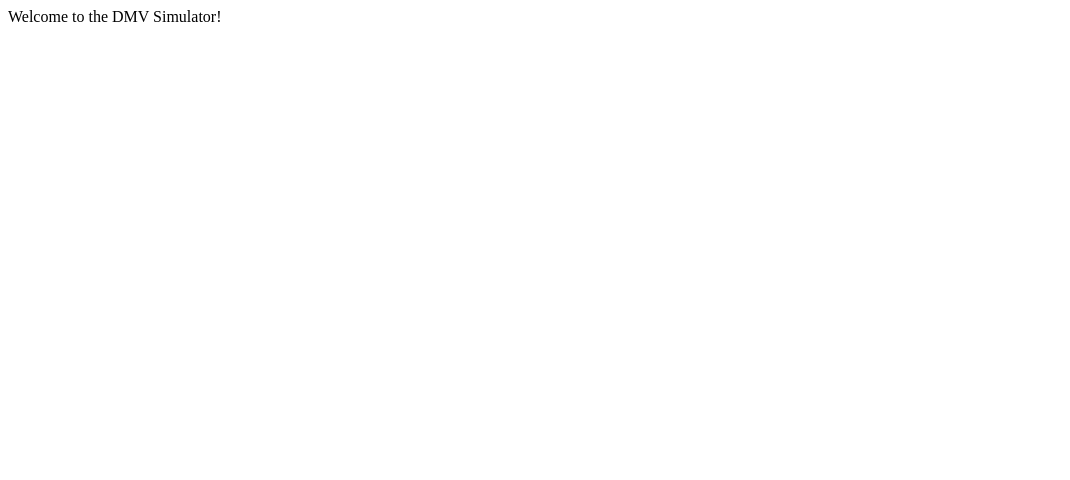
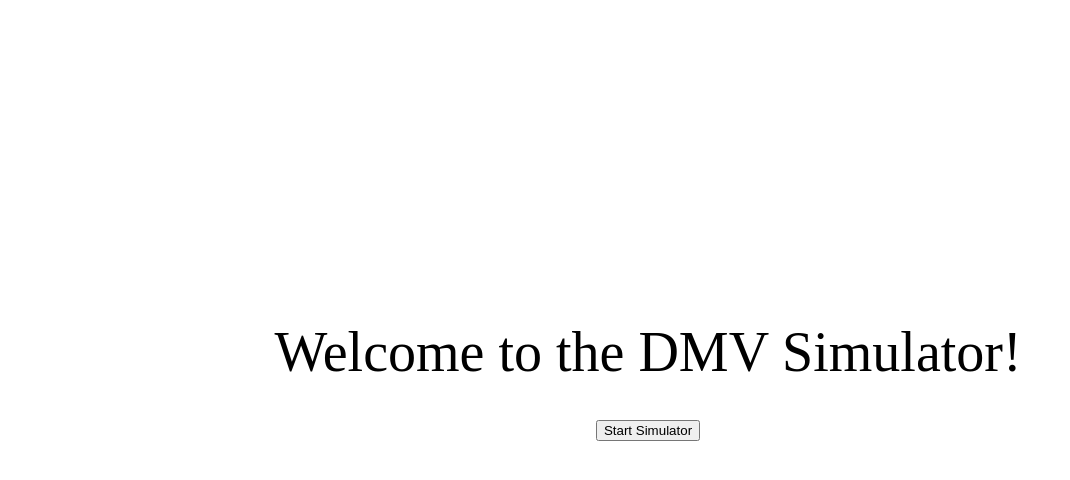
Before and after one commit to awlevin/WildSnacks, a website: page dmvsimulator.com/index.html in a window 1280 px wide. Shown: the whole page, without its empty margins (0-1070 px from the left). Drawn offline with Linux system fonts and the light colour scheme.

Commit message:
dmv done

```diff
--- a/dmvsimulator.com/index.html
+++ b/dmvsimulator.com/index.html
@@ -2,11 +2,41 @@
 <html>
 <head>
 	<title>DMV Simulator</title>
+	<style>
+		#main {
+		    position: absolute;
+		    top: 40%;
+		    width: 100%;
+		    text-align: center;
+		    font-size: 3.5em;
+		}
+
+		#warnings {
+			position: absolute;
+		    top: 10%;
+		    width: 100%;
+		   	color  : red;
+		    text-align: center;
+		    font-size: 1.5em;
+		}
+
+		#loader {
+			font-size: 200%;
+		}
+
+		@keyframes blink {50% { color: transparent }}
+		.loader__dot { animation: 1s blink infinite }
+		.loader__dot:nth-child(2) { animation-delay: 250ms }
+		.loader__dot:nth-child(3) { animation-delay: 500ms }
+	</style>
 	<script type="text/javascript" src="main.js"></script>
 </head>
-<body>
+<body onload="init()" onkeypress="annoy()">
+	<div id="warnings"></div>
 	<span id="main">
-		Welcome to the DMV Simulator!
+		<div id="phrase"></div>
+		<div id="options"></div>
+		<div id="loader"><span class="loader__dot">.</span><span class="loader__dot">.</span><span class="loader__dot">.</span></div>
 	</span>
 </body>
 </html>
--- a/dmvsimulator.com/main.js
+++ b/dmvsimulator.com/main.js
@@ -0,0 +1,115 @@
+var stages = [
+	{
+		"phrase" : "Welcome to the DMV Simulator!",
+		"options" : ["Start Simulator"]
+	},
+	{
+		"phrase" : "Currently on Lunch break",
+		"options" : []
+	},
+	{
+		"phrase" : "What are you here for today?",
+		"options" : ["Renew license", "Take driving test", "Say hi to us" ]
+	},
+	{
+		"phrase" : "We are Currently busy, please wait",
+		"options" : []
+	},
+	{
+		"phrase" : "We are closed due to National Puppy Day, please come by tomorrow",
+		"options" : []
+	},
+	{
+		"phrase" : "We are closed due to National Twilight Zone Day, please come by tomorrow",
+		"options" : []
+	},
+	{
+		"phrase" : "We are closed due to National Eat Your Vegetables Day, please come by tomorrow",
+		"options" : []
+	},
+	{
+		"phrase" : "We are closed due to National Dog Appreciation Day, please come by tomorrow",
+		"options" : []
+	},
+	{
+		"phrase" : "Please tell us how our current service has been",
+		"options" : ["Good", "Spectacular", "The best", "10/10 would be force to go to again"]
+	},
+	{
+		"phrase" : "Are you experiencing any issues",
+		"options" : ["No", "More no"]
+	},
+	{
+		"phrase" : "You are in the wrong line, please stand in the other line",
+		"options" : []
+	},
+	{
+		"phrase" : "I decided to taka a break, please wait",
+		"options" : []
+	},
+	{
+		"phrase" : "We are closing in an hour and not going to fit your question in",
+		"options" : []
+	},
+	{
+		"phrase" : "Please verify your citizenship by giving color of flag",
+		"options" : ["Green/Yello/Red", "Blue/Blu/Blew", "White/Pink/Red"]
+	}
+]
+
+var warningPhrase = [
+	"Please wait patiently!",
+	"Stop poking around!",
+	"We said wait!",
+	"Budging in line gets you no where",
+	"Please stop!",
+	"Keep this action up and we will kick you out"
+]
+
+var stage = 0;
+function loadToggle(on) {
+	if (on) {
+		loader.style.display = "block";
+	} else {
+		loader.style.display = "none";
+	}
+
+}
+
+function nextStage() {
+	stage = Math.floor(Math.random() * stages.length);
+	options.innerHTML = ""; // clear
+
+	phrase.innerText = stages[stage].phrase;
+	if (stages[stage].options.length > 0) {
+		loadToggle(false);
+		for (var i = 0; i < stages[stage].options.length; i++) {
+			options.innerHTML += "<button style='margin-right: 15px' onclick='nextStage()'>" + stages[stage].options[i] + "</button>";
+		}
+	} else {
+		loadToggle(true);
+		setTimeout(function(){ nextStage(); }, 6000);
+	}
+
+}
+
+function annoy() {
+	warnings.innerHTML = warningPhrase[Math.floor(Math.random() * warningPhrase.length)];
+	setTimeout(function(){ warnings.innerHTML = ""; }, 2000);
+}
+
+var phrase;
+var warnings;
+var options;
+var loader;
+
+function init() {
+	phrase = document.getElementById("phrase");
+	warnings = document.getElementById("warnings");
+	options = document.getElementById("options");
+	loader = document.getElementById("loader");
+	loadToggle(false);
+
+	phrase.innerText = stages[0].phrase;
+	options.innerHTML = "<button onclick='nextStage()'>" + stages[0].options + "</button>";
+}
```
